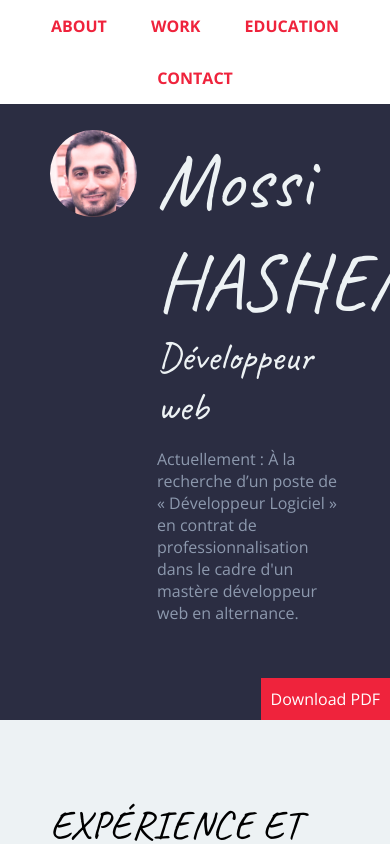
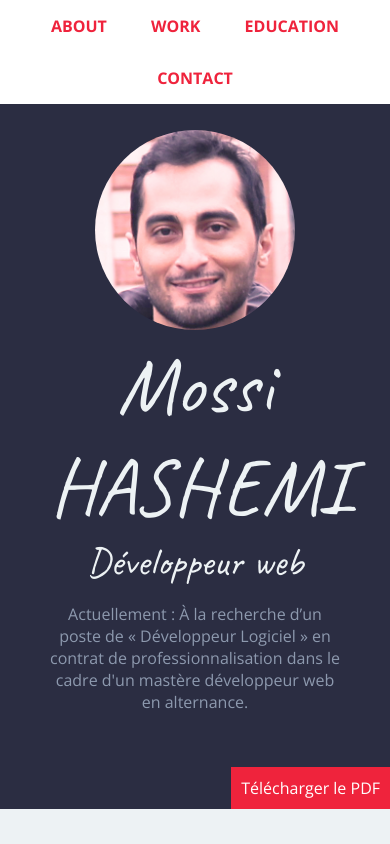
Before and after one commit to mossiXYZ/CV_HTML_CSS_Pure, a plain HTML site: page index.html in a window 390 px wide. Shown: the top 844 px of the page. Drawn offline with nearby package versions, Linux system fonts and the light colour scheme.

Commit message:
add media queries and change to responsive web page

```diff
--- a/css/styles.css
+++ b/css/styles.css
@@ -48,16 +48,7 @@ html {
 
   }
 
-  .column-narrow {
-    width: 30%;
-    float: left;
 
-  }
-  .column-wide {
-    width: 70%;
-    float: left;
-    padding-left: 20px;
-  }
 
   .uppercase {
     text-transform: uppercase;
@@ -152,10 +143,34 @@ html {
       rgba(141, 153, 174, 1)),
       url(../assets/montpellier.jpg) no-repeat;
 
-      background-size: 100%;
+      background-size: cover;
 
   }
 
   p + h3 {
     margin-top: 50px;
   }
+
+/* Media Queries
+--------------------------------------*/
+  @media (min-width:900px){
+    .column-narrow {
+      width: 30%;
+      float: left;
+
+    }
+    .column-wide {
+      width: 70%;
+      float: left;
+      padding-left: 20px;
+    }
+  }
+
+  @media (max-width: 899px){
+    header{
+      text-align: center;
+    }
+    .profile-img{
+      width: 200px;
+    }
+  }
--- a/index.html
+++ b/index.html
@@ -13,6 +13,8 @@
 <body>
     <!-- // Intro -->
     <header id="about">
+        <a href="CV_Mostafa_HASHEMI_v7.26.pdf" class="btn btn-download" download> Télécharger le PDF</a>
+
         <nav>
             <a href="#about">About</a>
             <a href="#work">Work</a>
@@ -35,7 +37,6 @@
             </div>
         </div>
 
-        <a href="CV_Mostafa_HASHEMI_v7.26.pdf" class="btn btn-download" download> Download PDF</a>
     </header>
 
     <main>
```
